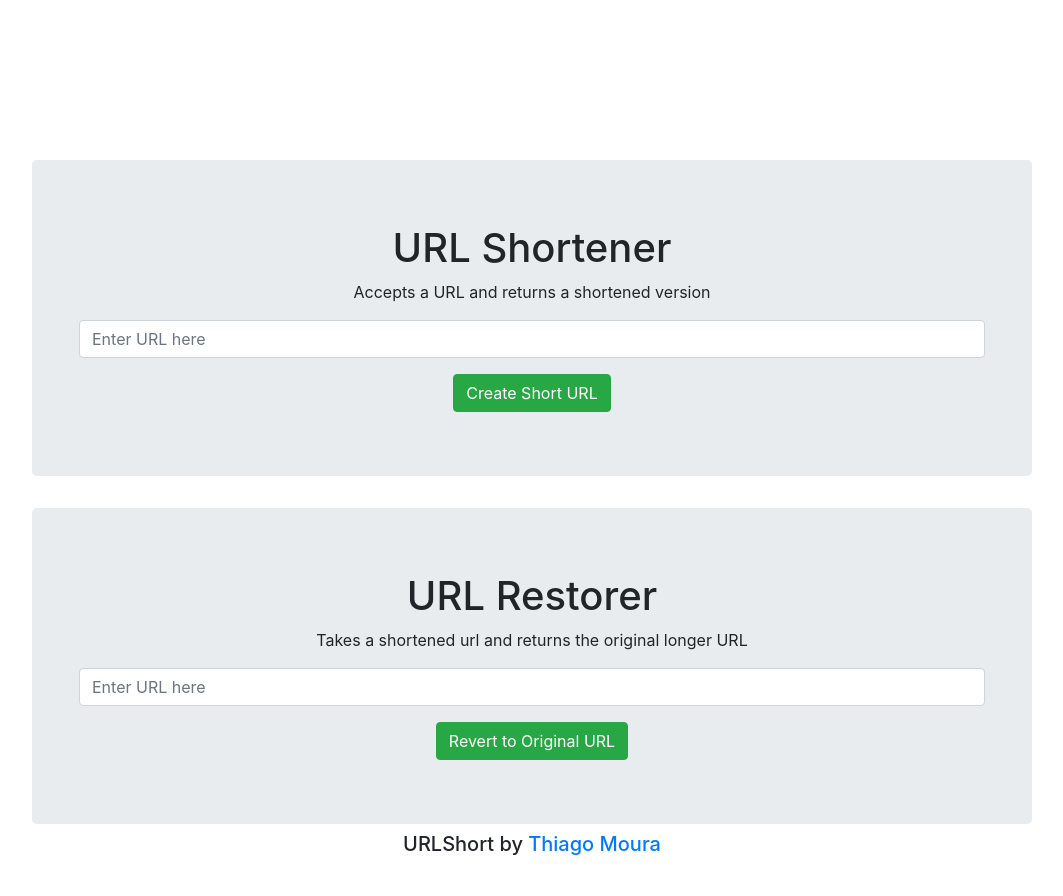
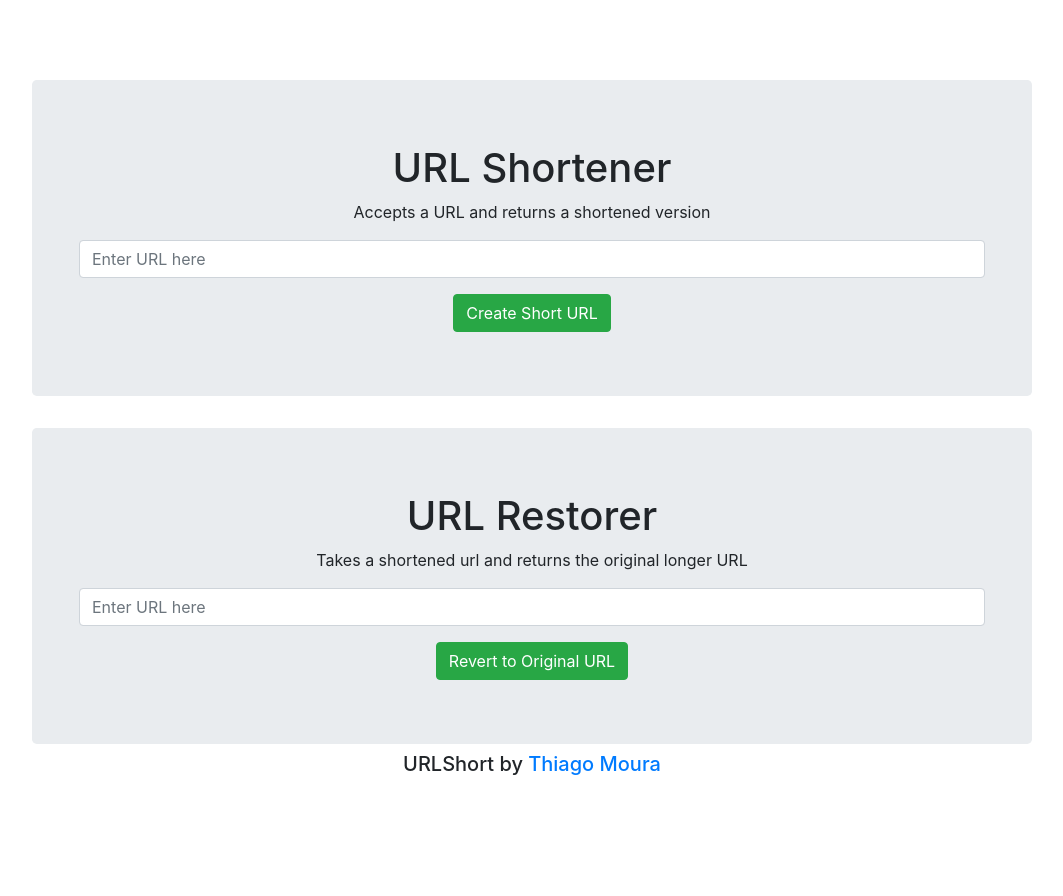
Before and after one commit to ThiagoDe/url_short_django, a Django app: page / in a window 1280 px wide. Shown: the part 56-952 px from the top of the page, without its empty margins (108-1171 px from the left). After the commit the page ends 831 px from the top, so only its background shows below. Run offline with Django 4.2, Linux system fonts and the light colour scheme; some libraries are stand-ins or nearby versions.

Commit message:
Screen size

```diff
--- a/templates/base.html
+++ b/templates/base.html
@@ -34,7 +34,7 @@
         } */
 
         .my-block {
-           margin-top: 10em;
+           margin-top: 5em;
         }
 
         body {
```
